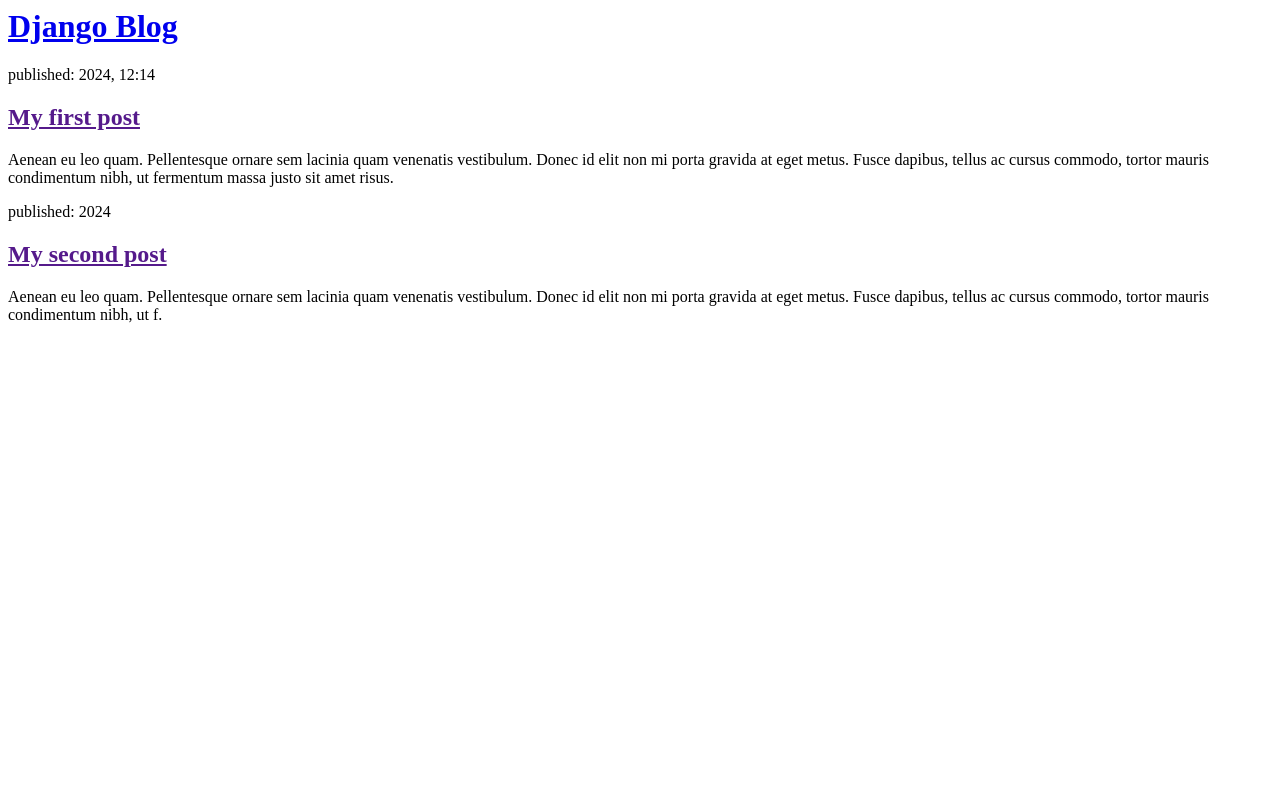
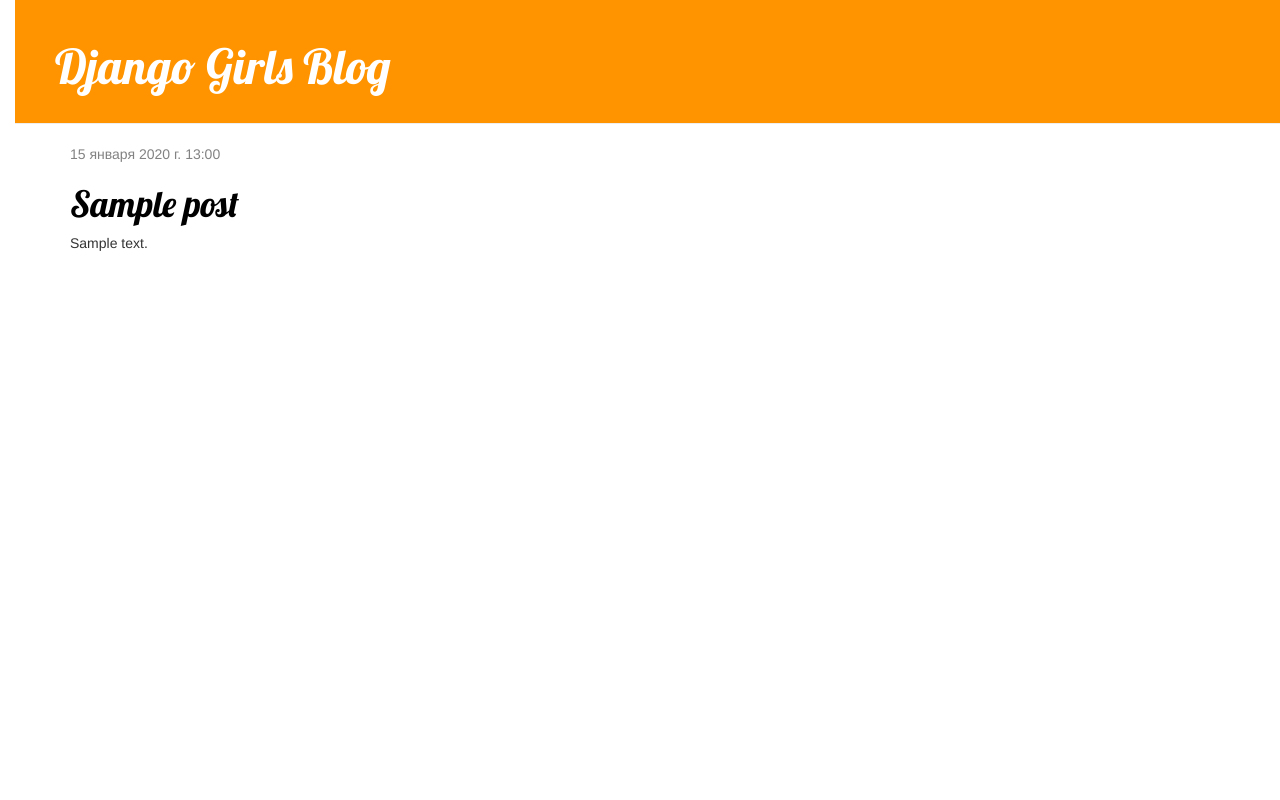
Before and after one commit to Django-322/my-first-blog322, a Django app: page / in a window 1280 px wide. Run offline with Django 4.2, Linux system fonts and the light colour scheme; tables that the repository leaves empty hold one stand-in row (values such as "Sample post"); some libraries are stand-ins or nearby versions.

Commit message:
Added view and template for detailed blog post as well as CSS for the site.

```diff
--- /dev/null
+++ b/Dj_blog/static/css/Dj_blog.css
@@ -0,0 +1,53 @@
+.page-header {
+    background-color: #ff9400;
+    margin-top: 0;
+    padding: 20px 20px 20px 40px;
+}
+
+.page-header h1, .page-header h1 a, .page-header h1 a:visited, .page-header h1 a:active {
+    color: #ffffff;
+    font-size: 36pt;
+    text-decoration: none;
+}
+
+.content {
+    margin-left: 40px;
+}
+
+h1, h2, h3, h4 {
+    font-family: 'Lobster', cursive;
+}
+
+.date {
+    color: #828282;
+}
+
+.save {
+    float: right;
+}
+
+.post-form textarea, .post-form input {
+    width: 100%;
+}
+
+.top-menu, .top-menu:hover, .top-menu:visited {
+    color: #ffffff;
+    float: right;
+    font-size: 26pt;
+    margin-right: 20px;
+}
+
+.post {
+    margin-bottom: 70px;
+}
+
+.post h1 a, .post h1 a:visited {
+    color: #000000;
+}
+h1 a {
+    color: #FCA205;
+    font-family: 'Lobster';
+}
+body {
+    padding-left: 15px;
+}
--- /dev/null
+++ b/Dj_blog/templates/Dj_blog/base.html
@@ -0,0 +1,23 @@
+{% load static %}
+<html>
+    <head>
+        <title>Django Girls blog</title>
+        <link rel="stylesheet" href="//maxcdn.bootstrapcdn.com/bootstrap/3.2.0/css/bootstrap.min.css">
+        <link rel="stylesheet" href="//maxcdn.bootstrapcdn.com/bootstrap/3.2.0/css/bootstrap-theme.min.css">
+        <link href='//fonts.googleapis.com/css?family=Lobster&subset=latin,latin-ext' rel='stylesheet' type='text/css'>
+        <link rel="stylesheet" href="{% static 'css/Dj_blog.css' %}">
+    </head>
+	<body>
+		<div class="page-header">
+			<h1><a href="/">Django Girls Blog</a></h1>
+		</div>
+		<div class="content container">
+			<div class="row">
+				<div class="col-md-8">
+				{% block content %}
+				{% endblock %}
+				</div>
+			</div>
+		</div>
+	</body>
+</html>
--- a/Dj_blog/templates/Dj_blog/post_list.html
+++ b/Dj_blog/templates/Dj_blog/post_list.html
@@ -1,22 +1,14 @@
-<html>
-    <head>
-        <title>Django </title>
-    </head>
-    <body>
-        <div>
-            <h1><a href="/">Django Blog</a></h1>
+{% extends 'Dj_blog/base.html' %}
+
+{% block content %}
+    {% for post in posts %}
+        <div class="post">
+            <div class="date">
+                {{ post.published_date }}
+            </div>
+            <h1><a href="{% url 'post_detail' pk=post.pk %}">{{ post.title }}</a></h1>
+
+            <p>{{ post.text|linebreaksbr }}</p>
         </div>
-
-        <div>
-            <p>published: 2024, 12:14</p>
-            <h2><a href="">My first post</a></h2>
-            <p>Aenean eu leo quam. Pellentesque ornare sem lacinia quam venenatis vestibulum. Donec id elit non mi porta gravida at eget metus. Fusce dapibus, tellus ac cursus commodo, tortor mauris condimentum nibh, ut fermentum massa justo sit amet risus.</p>
-        </div>
-
-        <div>
-            <p>published: 2024</p>
-            <h2><a href="">My second post</a></h2>
-            <p>Aenean eu leo quam. Pellentesque ornare sem lacinia quam venenatis vestibulum. Donec id elit non mi porta gravida at eget metus. Fusce dapibus, tellus ac cursus commodo, tortor mauris condimentum nibh, ut f.</p>
-        </div>
-    </body>
-</html>
+    {% endfor %}
+{% endblock %}
--- a/Dj_blog/urls.py
+++ b/Dj_blog/urls.py
@@ -3,4 +3,5 @@
 
 urlpatterns = [
     path('', views.post_list, name='post_list'),
+    path('post/<int:pk>/', views.post_detail, name='post_detail'),
 ]
--- a/Dj_blog/views.py
+++ b/Dj_blog/views.py
@@ -1,5 +1,15 @@
 from django.shortcuts import render
+from django.utils import timezone
+from .models import Post
+from django.shortcuts import render, get_object_or_404
 
+
+def post_detail(request, pk):
+    post = get_object_or_404(Post, pk=pk)
+    return render(request, 'Dj_blog/post_detail.html', {'post': post})
 # Create your views here.
 def post_list(request):
-    return render(request, 'Dj_blog/post_list.html', {})
+    posts = Post.objects.filter(published_date__lte=timezone.now()).order_by('published_date')
+
+
+    return render(request, 'Dj_blog/post_list.html', {'posts': posts})
```
Also changed, not shown: Dj_blog/templates/Dj_blog/post_detail.html (added, +13 -0 lines), Dj_blog/fgbh.txt (deleted).
